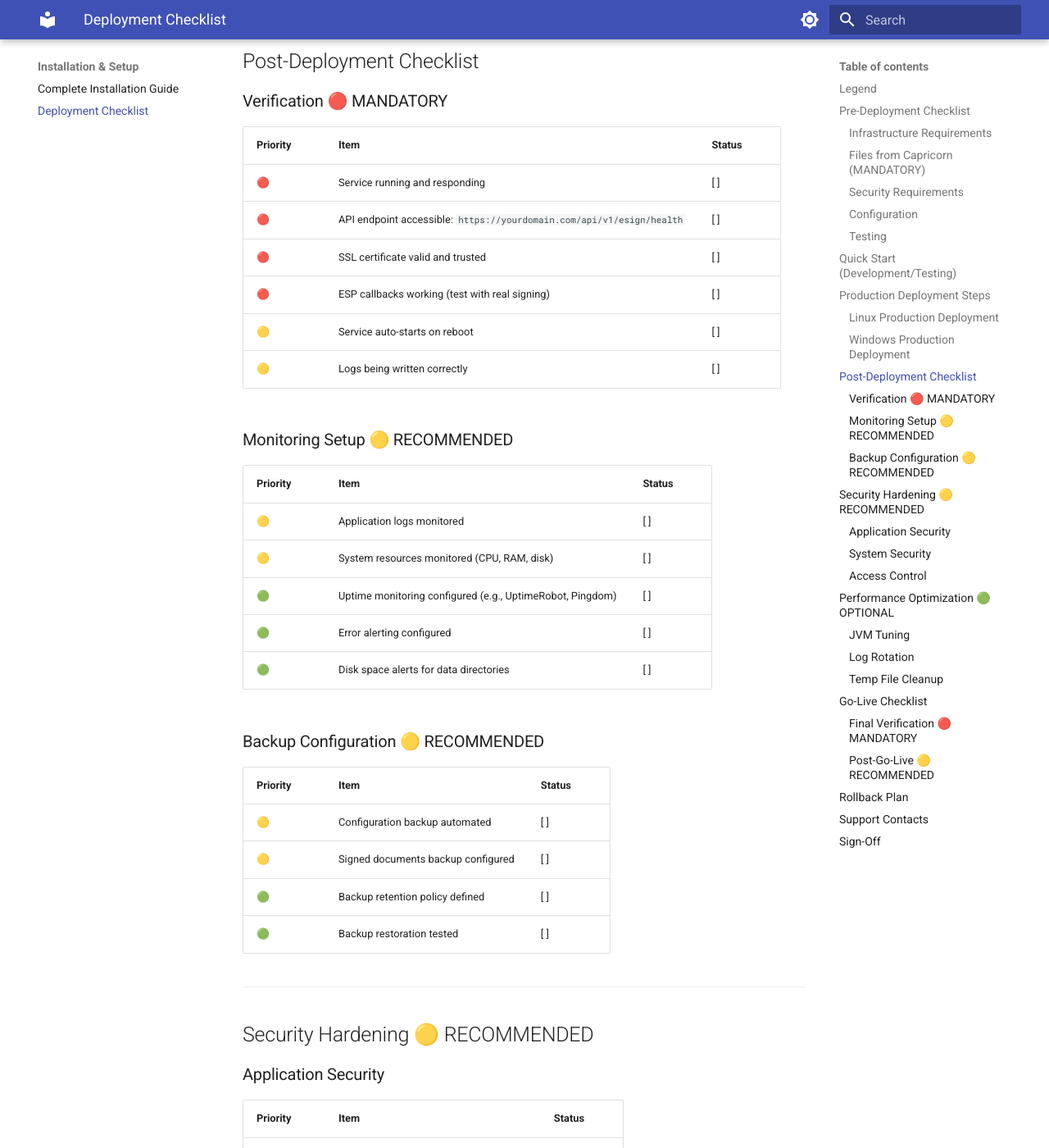
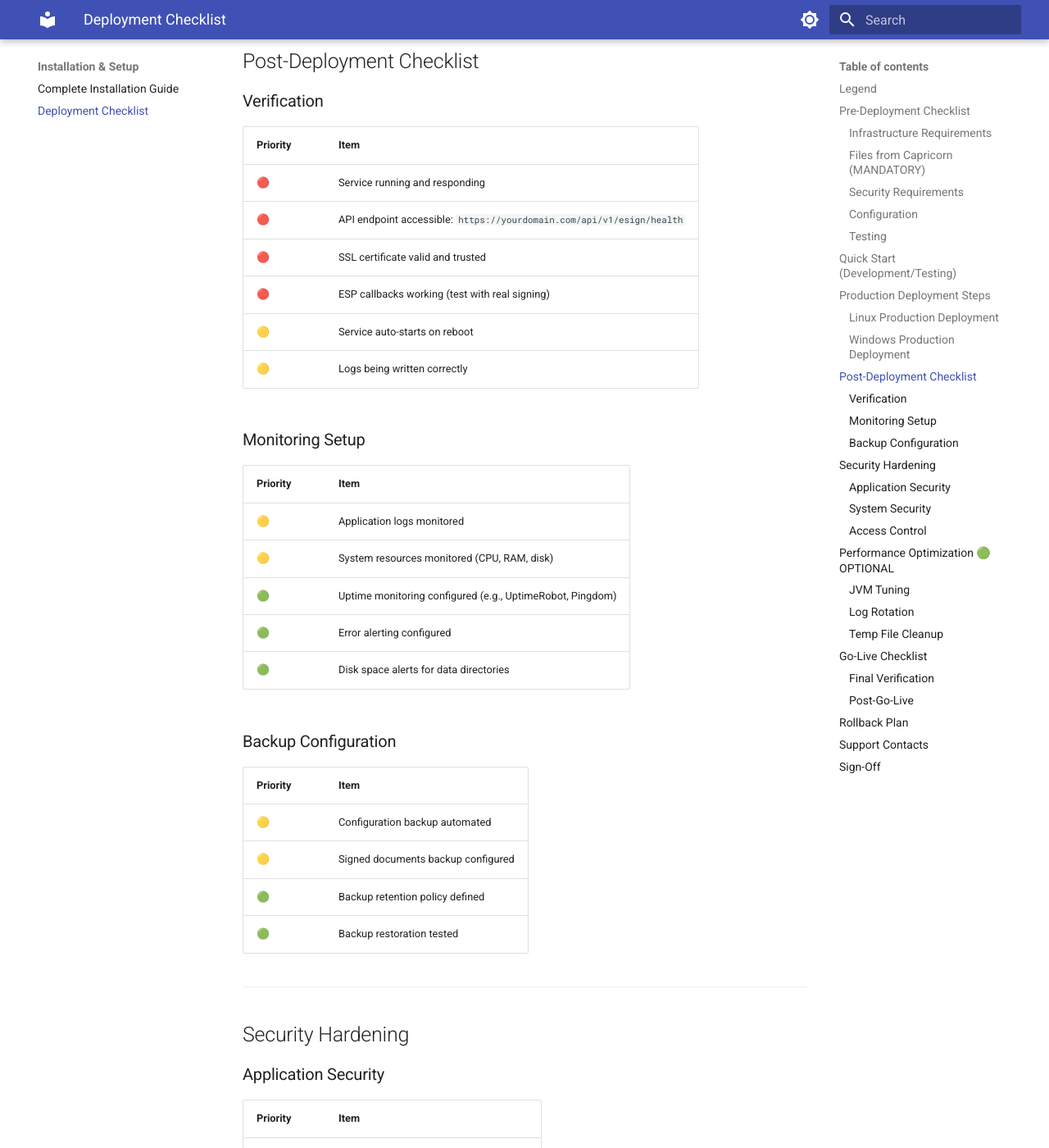
Before and after one commit to rashmeet-3/esign-docs, an MkDocs documentation site: the page built from docs/deployment-checklist.md, in a window 1280 px wide and 1400 px high, scrolled down 7350 px. Shown: the whole window at 82% size. Built offline with MkDocs 1.6.1 and Material for MkDocs 9.7.7, drawn with Linux system fonts in a browser that asks for light colours; the version menu is left out; some of the changed text lies outside the part shown.

```diff
--- a/docs/deployment-checklist.md
+++ b/docs/deployment-checklist.md
@@ -18,67 +18,67 @@
 
 ### Infrastructure Requirements
 
-| Priority | Item | Status |
-|----------|------|--------|
-| 🔴 | Server provisioned with minimum **8GB RAM, 8 CPU cores** | [ ] |
-| 🔴 | Java 17 JDK installed and verified | [ ] |
-| 🔴 | Firewall configured to allow port **8081** (REST API) | [ ] |
-| 🟡 | Firewall configured to allow port **8080** (Web UI) - if using Web UI | [ ] |
-| 🔴 | SSL/TLS certificate obtained for HTTPS | [ ] |
-| 🟡 | Reverse proxy configured (Nginx/Apache) for SSL termination | [ ] |
-| 🔴 | Domain name configured and DNS pointing to server | [ ] |
-| 🟡 | Backup storage configured for signed documents | [ ] |
+| Priority | Item |
+|----------|------|
+| 🔴 | Server provisioned with minimum **8GB RAM, 8 CPU cores** |
+| 🔴 | Java 17 JDK installed and verified |
+| 🔴 | Firewall configured to allow port **8081** (REST API) |
+| 🟡 | Firewall configured to allow port **8080** (Web UI) - if using Web UI |
+| 🔴 | SSL/TLS certificate obtained for HTTPS |
+| 🟡 | Reverse proxy configured (Nginx/Apache) for SSL termination |
+| 🔴 | Domain name configured and DNS pointing to server |
+| 🟡 | Backup storage configured for signed documents |
 
 ### Files from Capricorn (MANDATORY)
 
-| Priority | Item | Status |
-|----------|------|--------|
-| 🔴 | `eSignLicense` file received and placed in `config/` folder | [ ] |
-| 🔴 | `privatekey.pfx` certificate received and placed in `config/` folder | [ ] |
-| 🔴 | Certificate password received and noted securely | [ ] |
-| 🔴 | ASP ID received from Capricorn | [ ] |
-| 🔴 | ESP URLs received (Demo/Production) | [ ] |
+| Priority | Item |
+|----------|------|
+| 🔴 | `eSignLicense` file received and placed in `config/` folder |
+| 🔴 | `privatekey.pfx` certificate received and placed in `config/` folder |
+| 🔴 | Certificate password received and noted securely |
+| 🔴 | ASP ID received from Capricorn |
+| 🔴 | ESP URLs received (Demo/Production) |
 
 ### Security Requirements
 
-| Priority | Item | Status |
-|----------|------|--------|
-| 🔴 | eSign license file validated (not expired) | [ ] |
-| 🔴 | ASP certificate (.pfx) password secured | [ ] |
-| 🔴 | Certificate expiry checked (minimum 6 months validity) | [ ] |
-| 🟡 | Strong password set for certificate (12+ characters) | [ ] |
-| 🟡 | File permissions restricted on config directory | [ ] |
-| 🟡 | Firewall rules configured (allow only necessary ports) | [ ] |
-| 🟢 | SELinux/AppArmor configured | [ ] |
+| Priority | Item |
+|----------|------|
+| 🔴 | eSign license file validated (not expired) |
+| 🔴 | ASP certificate (.pfx) password secured |
+| 🔴 | Certificate expiry checked (minimum 6 months validity) |
+| 🟡 | Strong password set for certificate (12+ characters) |
+| 🟡 | File permissions restricted on config directory |
+| 🟡 | Firewall rules configured (allow only necessary ports) |
+| 🟢 | SELinux/AppArmor configured |
 
 ### Configuration
 
-| Priority | Item | Status |
-|----------|------|--------|
-| 🔴 | `application.properties` configured for production | [ ] |
-| 🔴 | Production ESP URLs set | [ ] |
-| 🔴 | Public callback URL (ngrok or domain) configured | [ ] |
-| 🔴 | ASP ID and credentials set | [ ] |
-| 🔴 | `api.auth.token` and `api.auth.key` set (your own secure values) | [ ] |
-| 🟡 | File paths configured | [ ] |
-| 🟡 | Upload limits set appropriately | [ ] |
-| 🟡 | Log level set to INFO or WARN | [ ] |
-| 🟢 | Log rotation configured | [ ] |
-| 🟢 | Session timeout configured | [ ] |
-| 🟡 | CORS settings configured for production domains | [ ] |
+| Priority | Item |
+|----------|------|
+| 🔴 | `application.properties` configured for production |
+| 🔴 | Production ESP URLs set |
+| 🔴 | Public callback URL (ngrok or domain) configured |
+| 🔴 | ASP ID and credentials set |
+| 🔴 | `api.auth.token` and `api.auth.key` set (your own secure values) |
+| 🟡 | File paths configured |
+| 🟡 | Upload limits set appropriately |
+| 🟡 | Log level set to INFO or WARN |
+| 🟢 | Log rotation configured |
+| 🟢 | Session timeout configured |
+| 🟡 | CORS settings configured for production domains |
 
 ### Testing
 
-| Priority | Item | Status |
-|----------|------|--------|
-| 🔴 | Application starts successfully | [ ] |
-| 🔴 | Configuration validated (license, certificate) | [ ] |
-| 🔴 | Health endpoint responds: `GET /api/v1/esign/health` | [ ] |
-| 🔴 | End-to-end signing tested with real Aadhaar OTP | [ ] |
-| 🔴 | ESP callbacks tested and verified | [ ] |
-| 🟡 | API endpoints tested with curl/Postman | [ ] |
-| 🟡 | Error handling tested | [ ] |
-| 🟢 | Load testing performed (if high volume expected) | [ ] |
+| Priority | Item |
+|----------|------|
+| 🔴 | Application starts successfully |
+| 🔴 | Configuration validated (license, certificate) |
+| 🔴 | Health endpoint responds: `GET /api/v1/esign/health` |
+| 🔴 | End-to-end signing tested with real Aadhaar OTP |
+| 🔴 | ESP callbacks tested and verified |
+| 🟡 | API endpoints tested with curl/Postman |
+| 🟡 | Error handling tested |
+| 🟢 | Load testing performed (if high volume expected) |
 
 ---
 
@@ -311,66 +311,66 @@ netsh advfirewall firewall add rule name="eSign API" dir=in action=allow protoco
 
 ## Post-Deployment Checklist
 
-### Verification 🔴 MANDATORY
+### Verification
 
-| Priority | Item | Status |
-|----------|------|--------|
-| 🔴 | Service running and responding | [ ] |
-| 🔴 | API endpoint accessible: `https://yourdomain.com/api/v1/esign/health` | [ ] |
-| 🔴 | SSL certificate valid and trusted | [ ] |
-| 🔴 | ESP callbacks working (test with real signing) | [ ] |
-| 🟡 | Service auto-starts on reboot | [ ] |
-| 🟡 | Logs being written correctly | [ ] |
+| Priority | Item |
+|----------|------|
+| 🔴 | Service running and responding |
+| 🔴 | API endpoint accessible: `https://yourdomain.com/api/v1/esign/health` |
+| 🔴 | SSL certificate valid and trusted |
+| 🔴 | ESP callbacks working (test with real signing) |
+| 🟡 | Service auto-starts on reboot |
+| 🟡 | Logs being written correctly |
 
-### Monitoring Setup 🟡 RECOMMENDED
+### Monitoring Setup
 
-| Priority | Item | Status |
-|----------|------|--------|
-| 🟡 | Application logs monitored | [ ] |
-| 🟡 | System resources monitored (CPU, RAM, disk) | [ ] |
-| 🟢 | Uptime monitoring configured (e.g., UptimeRobot, Pingdom) | [ ] |
-| 🟢 | Error alerting configured | [ ] |
-| 🟢 | Disk space alerts for data directories | [ ] |
+| Priority | Item |
+|----------|------|
+| 🟡 | Application logs monitored |
+| 🟡 | System resources monitored (CPU, RAM, disk) |
+| 🟢 | Uptime monitoring configured (e.g., UptimeRobot, Pingdom) |
+| 🟢 | Error alerting configured |
+| 🟢 | Disk space alerts for data directories |
 
-### Backup Configuration 🟡 RECOMMENDED
+### Backup Configuration
 
-| Priority | Item | Status |
-|----------|------|--------|
-| 🟡 | Configuration backup automated | [ ] |
-| 🟡 | Signed documents backup configured | [ ] |
-| 🟢 | Backup retention policy defined | [ ] |
-| 🟢 | Backup restoration tested | [ ] |
+| Priority | Item |
+|----------|------|
+| 🟡 | Configuration backup automated |
+| 🟡 | Signed documents backup configured |
+| 🟢 | Backup retention policy defined |
+| 🟢 | Backup restoration tested |
 
 ---
 
-## Security Hardening 🟡 RECOMMENDED
+## Security Hardening
 
 ### Application Security
 
-| Priority | Item | Status |
-|----------|------|--------|
-| 🔴 | HTTPS only (HTTP redirects to HTTPS) | [ ] |
-| 🟡 | Strong SSL/TLS configuration (TLS 1.2+) | [ ] |
-| 🟡 | CORS restricted to specific domains | [ ] |
-| 🟢 | File upload size limits enforced | [ ] |
+| Priority | Item |
+|----------|------|
+| 🔴 | HTTPS only (HTTP redirects to HTTPS) |
+| 🟡 | Strong SSL/TLS configuration (TLS 1.2+) |
+| 🟡 | CORS restricted to specific domains |
+| 🟢 | File upload size limits enforced |
 
 ### System Security
 
-| Priority | Item | Status |
-|----------|------|--------|
-| 🟡 | OS updates applied | [ ] |
-| 🟡 | Firewall configured (only necessary ports open) | [ ] |
-| 🟢 | SSH hardened (key-based auth, no root login) | [ ] |
-| 🟢 | Fail2ban configured | [ ] |
+| Priority | Item |
+|----------|------|
+| 🟡 | OS updates applied |
+| 🟡 | Firewall configured (only necessary ports open) |
+| 🟢 | SSH hardened (key-based auth, no root login) |
+| 🟢 | Fail2ban configured |
 
 ### Access Control
 
-| Priority | Item | Status |
-|----------|------|--------|
-| 🟡 | Service user has minimal permissions | [ ] |
-| 🟡 | Config files readable only by service user | [ ] |
-| 🟡 | Certificate files protected (chmod 600) | [ ] |
-| 🟢 | Admin access restricted to specific IPs | [ ] |
+| Priority | Item |
+|----------|------|
+| 🟡 | Service user has minimal permissions |
+| 🟡 | Config files readable only by service user |
+| 🟡 | Certificate files protected (chmod 600) |
+| 🟢 | Admin access restricted to specific IPs |
 
 ---
 
@@ -408,25 +408,25 @@ netsh advfirewall firewall add rule name="eSign API" dir=in action=allow protoco
 
 ## Go-Live Checklist
 
-### Final Verification 🔴 MANDATORY
+### Final Verification
 
-| Priority | Item | Status |
-|----------|------|--------|
-| 🔴 | All MANDATORY items completed | [ ] |
-| 🔴 | End-to-end signing tested in production | [ ] |
-| 🔴 | Monitoring active | [ ] |
-| 🟡 | RECOMMENDED items reviewed | [ ] |
-| 🟡 | Documentation accessible to team | [ ] |
-| 🟡 | Support contacts known | [ ] |
+| Priority | Item |
+|----------|------|
+| 🔴 | All MANDATORY items completed |
+| 🔴 | End-to-end signing tested in production |
+| 🔴 | Monitoring active |
+| 🟡 | RECOMMENDED items reviewed |
+| 🟡 | Documentation accessible to team |
+| 🟡 | Support contacts known |
 
-### Post-Go-Live 🟡 RECOMMENDED
+### Post-Go-Live
 
-| Priority | Item | Status |
-|----------|------|--------|
-| 🟡 | Monitor closely for first 24-48 hours | [ ] |
-| 🟡 | Review logs daily for first week | [ ] |
-| 🟢 | Collect user feedback | [ ] |
-| 🟢 | Performance metrics tracked | [ ] |
+| Priority | Item |
+|----------|------|
+| 🔴 | Monitor closely for first 24-48 hours |
+| 🟡 | Review logs daily for first week |
+| 🟢 | Collect user feedback |
+| 🟢 | Performance metrics tracked |
 
 ---
 
```
Also changed, not shown: docs/installation-deployment-guide.md (+141 -97 lines).
